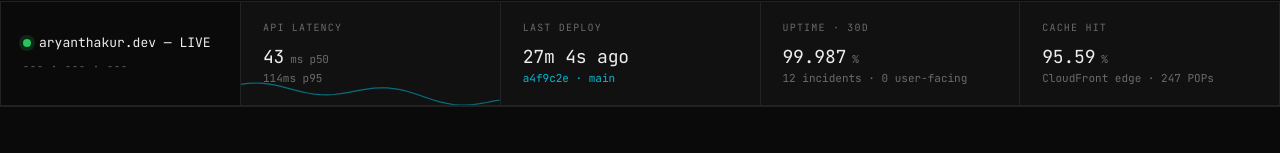
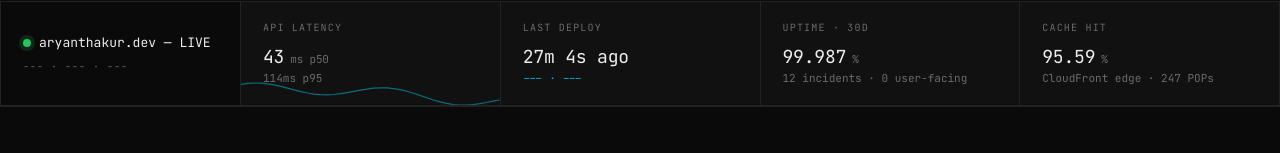
Before and after one commit to AryanThakur01/personal-portfolio, a React (Vite) app in the folder web/: page / in a window 1280 px wide. Shown: the part 799-952 px from the top of the page. Built offline with nearby package versions, Linux system fonts and the light colour scheme.

Commit message:
feat(stats): update last deploy info

```diff
--- a/web/src/components/system-health.tsx
+++ b/web/src/components/system-health.tsx
@@ -116,9 +116,13 @@ export function SystemHealth() {
   const p95 = Math.round(jitter(96, 18, t, 1.3));
   const cacheHit = jitter(94.6, 1.4, t, 2.1).toFixed(2);
 
-  // fixed anchor so it ticks up naturally each render
-  const deployedAt = useRef(Date.now() - 1000 * 60 * 27);
-  const deployAgo = relTime(Date.now() - deployedAt.current);
+  const deployedAt = useMemo(() => {
+    const buildTime = import.meta.env.VITE_BUILD_TIME;
+    return buildTime
+      ? new Date(buildTime).getTime()
+      : Date.now() - 1000 * 60 * 27;
+  }, []);
+  const deployAgo = relTime(Date.now() - deployedAt);
 
   // shared cell class
   const cell =
@@ -128,6 +132,7 @@ export function SystemHealth() {
   const gitSha = import.meta.env.VITE_GIT_SHA ?? '---';
   const fetchRegion = CLOUDFRONT_REGION;
   const deploymentAndEnvStats = `${environment} · ${fetchRegion} · ${gitSha.slice(0, 7)}`;
+  const lastDeploy = `${gitSha} · ${environment}`;
 
   return (
     <div id="status" className="border-y border-border bg-bg-card">
@@ -164,7 +169,7 @@ export function SystemHealth() {
         <div className={cell}>
           <Label>LAST DEPLOY</Label>
           <Value>{deployAgo}</Value>
-          <Sub accent>a4f9c2e · main</Sub>
+          <Sub accent>{lastDeploy}</Sub>
         </div>
 
         {/* Uptime */}
@@ -211,7 +216,7 @@ export function SystemHealth() {
           <div className="relative px-4 py-4 border-b border-border min-h-[84px]">
             <Label>LAST DEPLOY</Label>
             <Value>{deployAgo}</Value>
-            <Sub accent>a4f9c2e · main</Sub>
+            <Sub accent>{lastDeploy}</Sub>
           </div>
           <div className="relative px-4 py-4 border-r border-border min-h-[84px]">
             <Label>UPTIME · 30d</Label>
--- a/web/src/vite-env.d.ts
+++ b/web/src/vite-env.d.ts
@@ -3,6 +3,8 @@
 interface ImportMetaEnv {
   readonly VITE_GIT_SHA?: string;
   readonly VITE_DEPLOY_ENV?: string;
+  readonly VITE_BUILD_TIME?: string;
+  readonly VITE_BUILD_BRANCH?: string;
 }
 
 interface ImportMeta {
```
